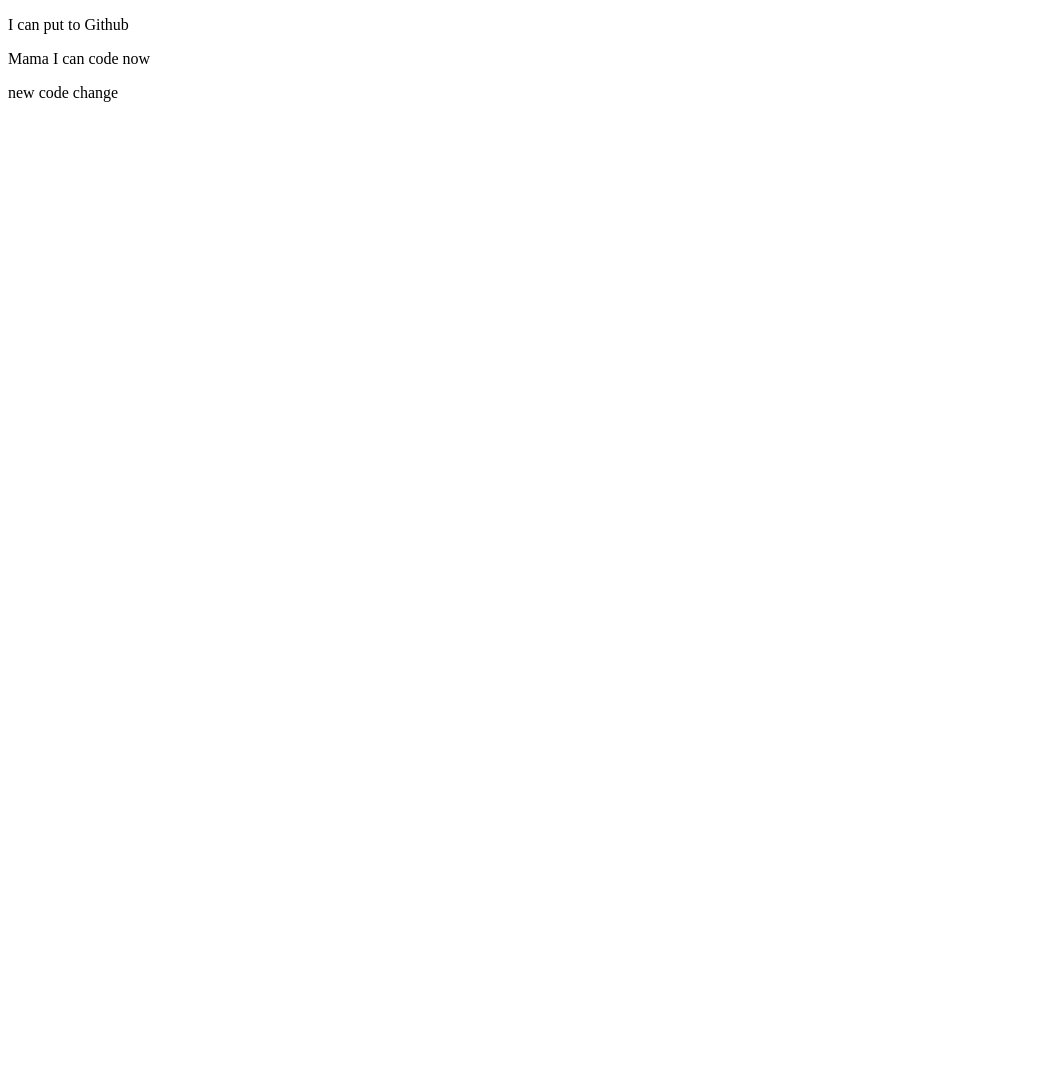
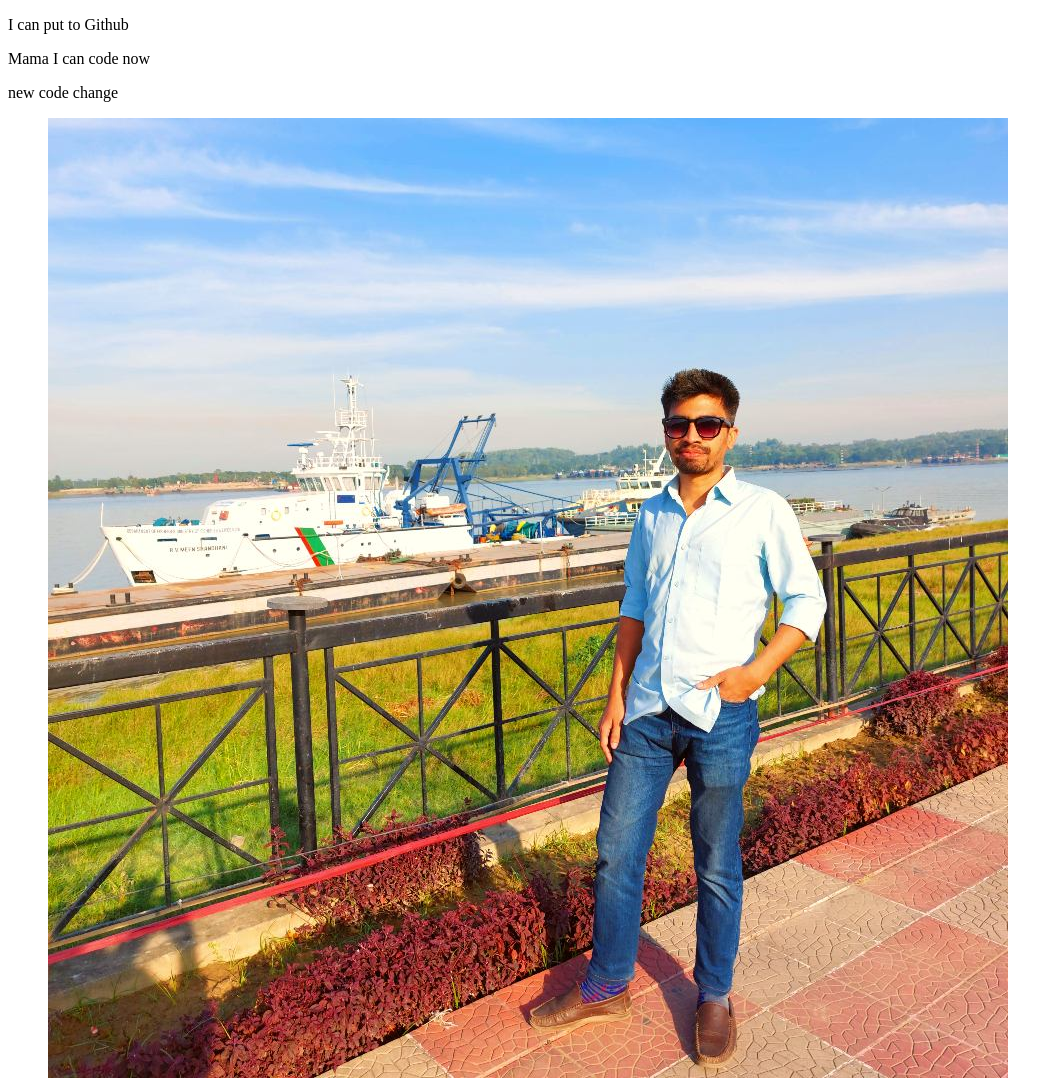
Before and after one commit to shakhawat-softdev/my-second-repo, a plain HTML site: page index.html in a window 1280 px wide. Shown: the whole page, without its empty margins (0-1063 px from the left). Before the commit the page ends 800 px from the top, so only its background shows below. Drawn offline with Linux system fonts and the light colour scheme.

Commit message:
my picture added

```diff
--- a/index.html
+++ b/index.html
@@ -11,6 +11,9 @@
         <p>I can put to Github</p>
         <p>Mama I can code now</p>
         <p>new code change</p>
+        <dir>
+            <img src="arafat.jpg" alt="arafat">
+        </dir>
     </div>
 </body>
 </html>
```
Also changed, not shown: arafat.jpg (added).
